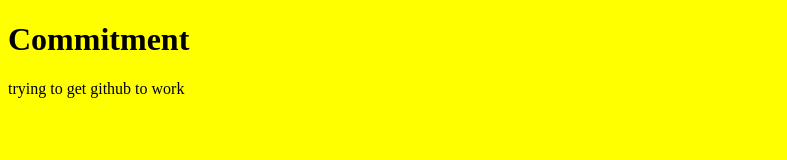
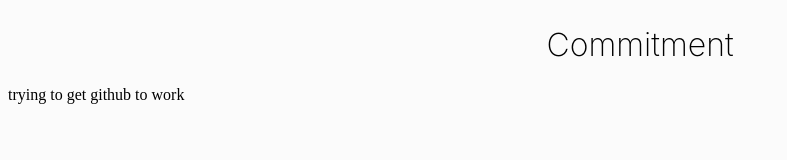
Before and after one commit to allyrodnunsky/commitmentLab, a plain HTML site: page index.html in a window 1280 px wide. Shown: the whole page, without its empty margins (0-787 px from the left). Drawn offline with Linux system fonts and the light colour scheme.

Commit message:
title decoration

```diff
--- a/css/main.css
+++ b/css/main.css
@@ -1,3 +1,10 @@
 body {
-  background-color: yellow;
+  background-color: #fbfbfb;
 }
+h1 {
+  text-align: center;
+  margin-top: 2%;
+  font-family: -apple-system, BlinkMacSystemFont, "Segoe UI", Roboto, Oxygen,
+    Ubuntu, Cantarell, "Open Sans", "Helvetica Neue", sans-serif;
+  font-weight: 200;
+}
```
